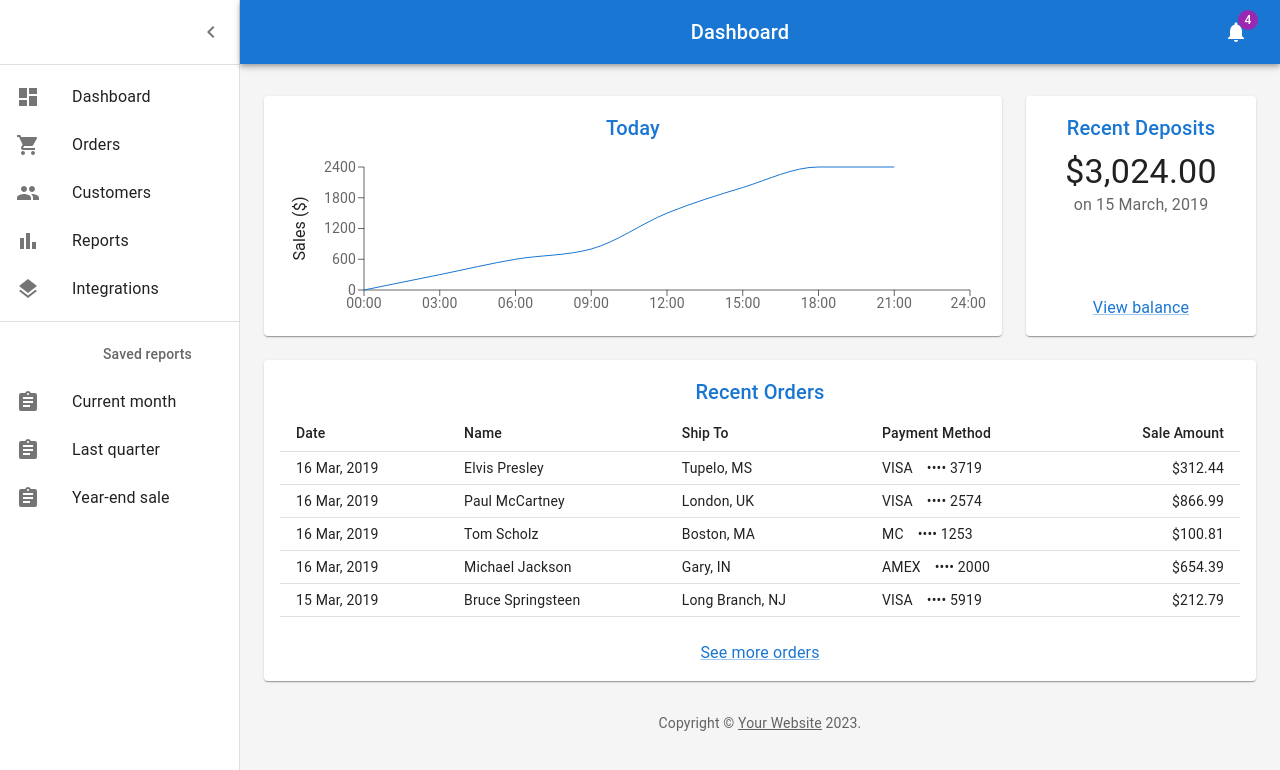
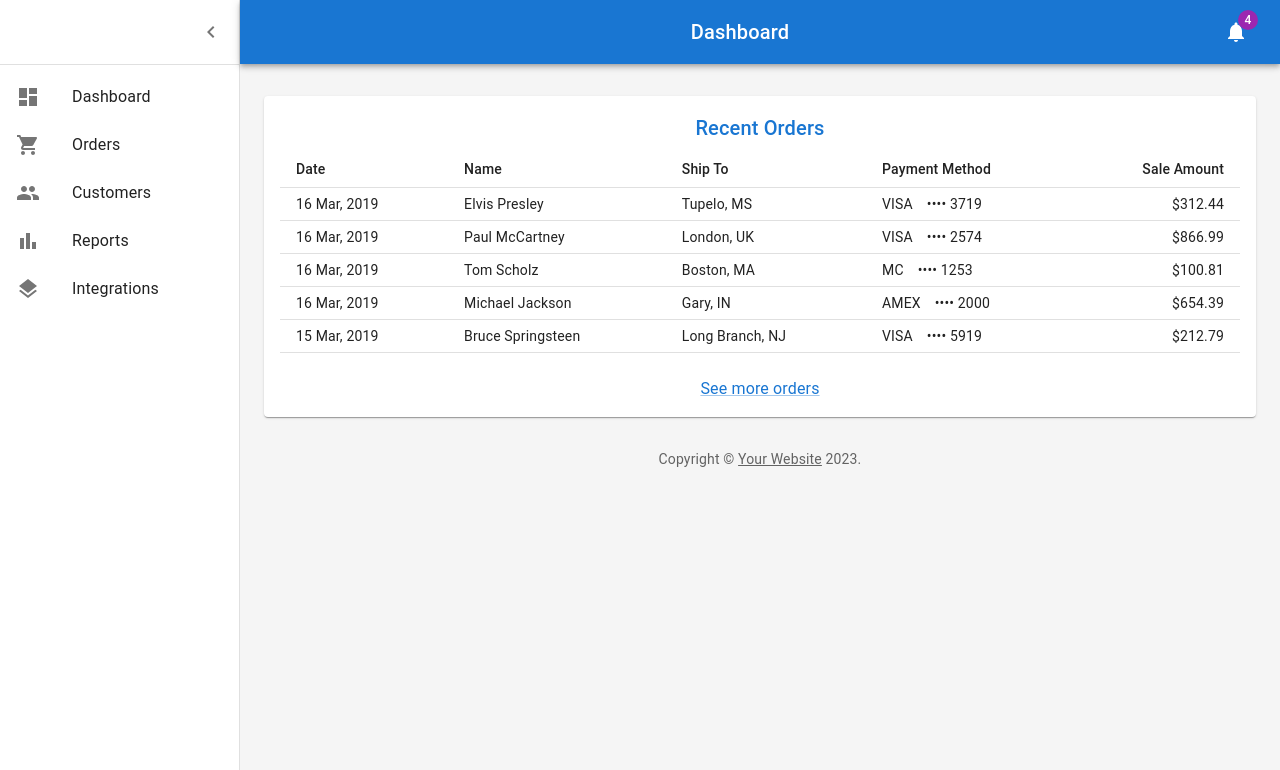
Before and after one commit to JaviAlbe/pdfgen, a React (Create React App) app: page / in a window 1280 px wide. Shown: the top 770 px of the page. Built offline with nearby package versions, Linux system fonts and the light colour scheme.

Commit message:
Component clean up

```diff
--- a/src/template/Dashboard.js
+++ b/src/template/Dashboard.js
@@ -17,9 +17,9 @@ import Link from '@mui/material/Link';
 import MenuIcon from '@mui/icons-material/Menu';
 import ChevronLeftIcon from '@mui/icons-material/ChevronLeft';
 import NotificationsIcon from '@mui/icons-material/Notifications';
-import { mainListItems, secondaryListItems } from './listItems';
-import Chart from './Chart';
-import Deposits from './Deposits';
+import { mainListItems } from './listItems';
+
+
 import Orders from './Orders';
 
 function Copyright(props) {
@@ -143,8 +143,6 @@ function DashboardContent() {
           <Divider />
           <List component="nav">
             {mainListItems}
-            <Divider sx={{ my: 1 }} />
-            {secondaryListItems}
           </List>
         </Drawer>
         <Box
@@ -162,32 +160,6 @@ function DashboardContent() {
           <Toolbar />
           <Container maxWidth="lg" sx={{ mt: 4, mb: 4 }}>
             <Grid container spacing={3}>
-              {/* Chart */}
-              <Grid item xs={12} md={8} lg={9}>
-                <Paper
-                  sx={{
-                    p: 2,
-                    display: 'flex',
-                    flexDirection: 'column',
-                    height: 240,
-                  }}
-                >
-                  <Chart />
-                </Paper>
-              </Grid>
-              {/* Recent Deposits */}
-              <Grid item xs={12} md={4} lg={3}>
-                <Paper
-                  sx={{
-                    p: 2,
-                    display: 'flex',
-                    flexDirection: 'column',
-                    height: 240,
-                  }}
-                >
-                  <Deposits />
-                </Paper>
-              </Grid>
               {/* Recent Orders */}
               <Grid item xs={12}>
                 <Paper sx={{ p: 2, display: 'flex', flexDirection: 'column' }}>
--- a/src/template/listItems.js
+++ b/src/template/listItems.js
@@ -44,29 +44,3 @@ export const mainListItems = (
     </ListItemButton>
   </React.Fragment>
 );
-
-export const secondaryListItems = (
-  <React.Fragment>
-    <ListSubheader component="div" inset>
-      Saved reports
-    </ListSubheader>
-    <ListItemButton>
-      <ListItemIcon>
-        <AssignmentIcon />
-      </ListItemIcon>
-      <ListItemText primary="Current month" />
-    </ListItemButton>
-    <ListItemButton>
-      <ListItemIcon>
-        <AssignmentIcon />
-      </ListItemIcon>
-      <ListItemText primary="Last quarter" />
-    </ListItemButton>
-    <ListItemButton>
-      <ListItemIcon>
-        <AssignmentIcon />
-      </ListItemIcon>
-      <ListItemText primary="Year-end sale" />
-    </ListItemButton>
-  </React.Fragment>
-);
```
